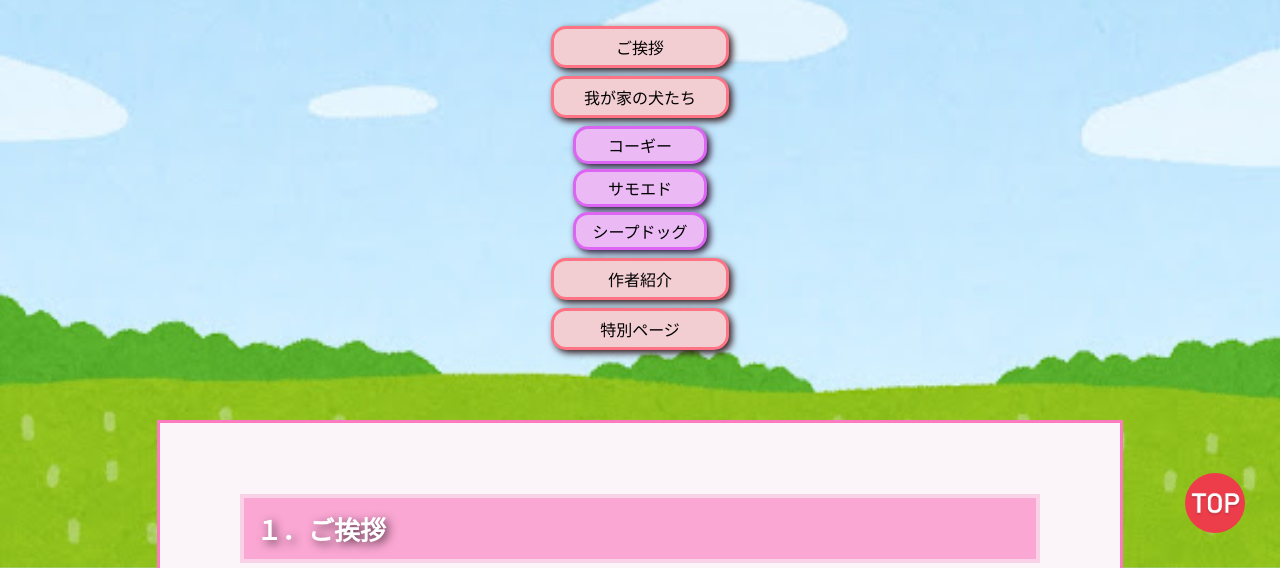
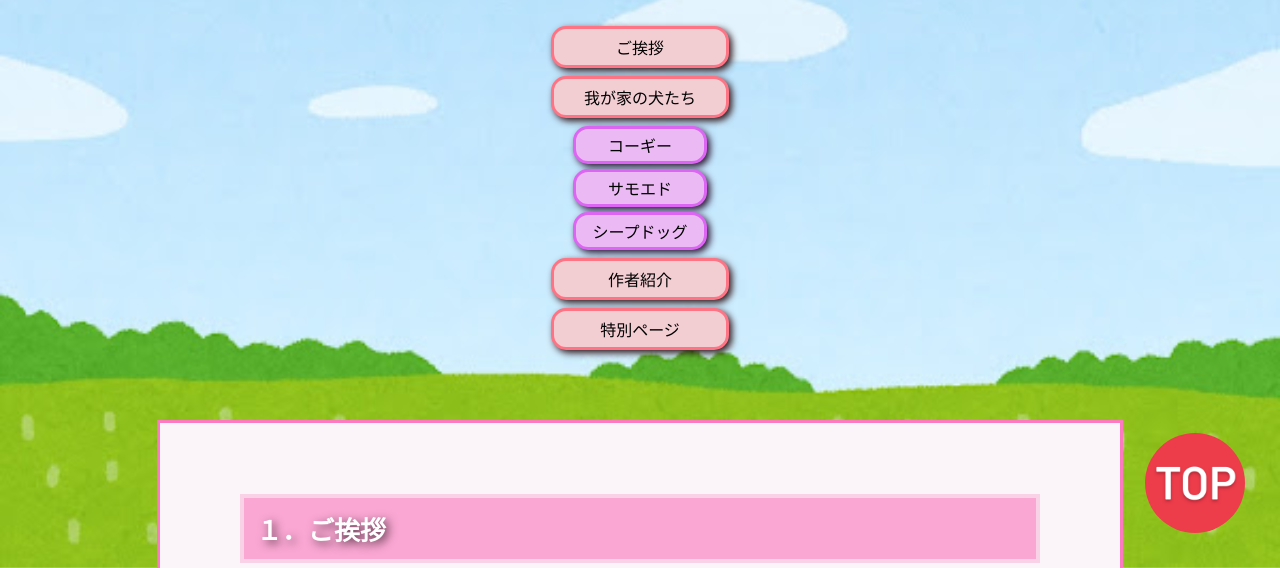
Before and after one commit to yurikopa/uchino-inu-syoukai, a plain HTML site: page index.html in a window 1280 px wide. Shown: the part 232-800 px from the top of the page. Drawn offline with Linux system fonts and the light colour scheme.

Commit message:
Add files via upload

```diff
--- a/style.css
+++ b/style.css
@@ -158,8 +158,8 @@ input[type="checkbox"] {
 /* トップ */
 #ue {
     display: block;
-    width: 60px;    /* 15pxだと小さすぎてクリックしにくいため、少し大きめが推奨です */
-    height: 60px;
+    width: 100px;    /* 15pxだと小さすぎてクリックしにくいため、少し大きめが推奨です */
+    height: 100px;
     margin: 20px;
     border-radius: 50%;
 
```
